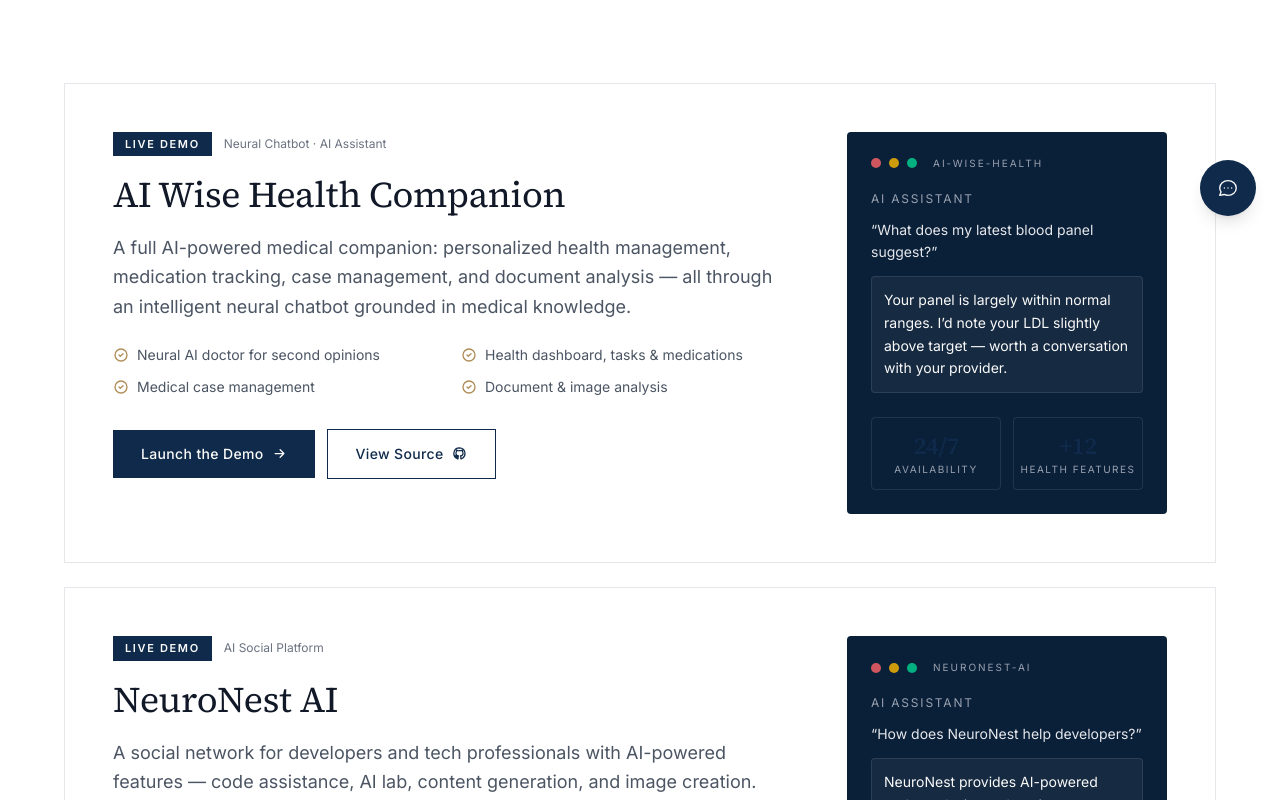
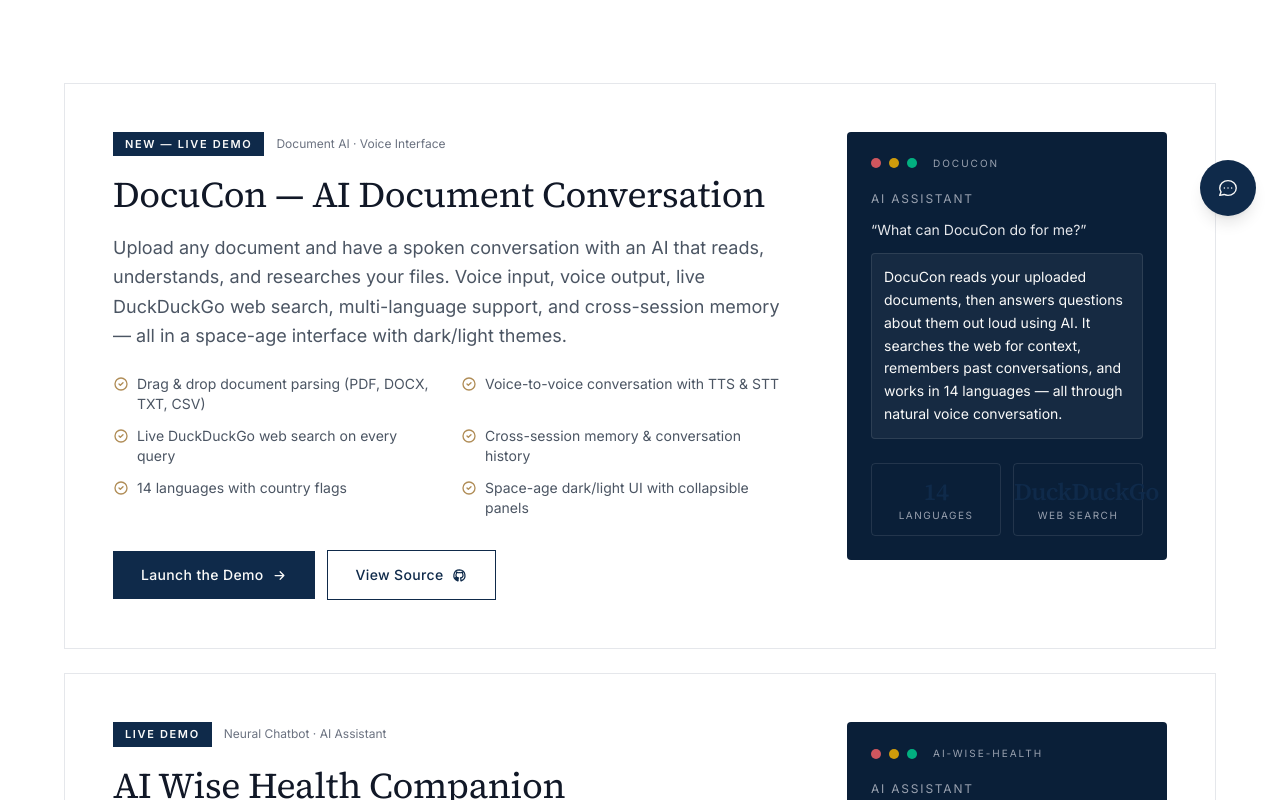
Before and after one commit to Aimotive-agent/veritas-global-ai, a Next.js app: page /demos in a window 1280 px wide. Shown: the part 560-1360 px from the top of the page. Built offline with nearby package versions, Linux system fonts and the light colour scheme.

Commit message:
feat: update DocuCon demo link to docucon.veritasglobalai.com + add to demos page
Co-authored-by: Launch AI Agent <simmamail@proton.me>
Signed-off-by: Launch AI Agent <simmamail@proton.me>

```diff
--- a/src/app/demos/page.tsx
+++ b/src/app/demos/page.tsx
@@ -9,6 +9,30 @@
 };
 
 const demos = [
+  {
+    title: "DocuCon — AI Document Conversation",
+    category: "Document AI · Voice Interface",
+    description:
+      "Upload any document and have a spoken conversation with an AI that reads, understands, and researches your files. Voice input, voice output, live DuckDuckGo web search, multi-language support, and cross-session memory — all in a space-age interface with dark/light themes.",
+    features: [
+      "Drag & drop document parsing (PDF, DOCX, TXT, CSV)",
+      "Voice-to-voice conversation with TTS & STT",
+      "Live DuckDuckGo web search on every query",
+      "Cross-session memory & conversation history",
+      "14 languages with country flags",
+      "Space-age dark/light UI with collapsible panels",
+    ],
+    href: "https://docucon.veritasglobalai.com",
+    repo: "https://github.com/Aimotive-agent/doucon",
+    tag: "New — Live Demo",
+    terminal: "docucon",
+    q: "What can DocuCon do for me?",
+    a: "DocuCon reads your uploaded documents, then answers questions about them out loud using AI. It searches the web for context, remembers past conversations, and works in 14 languages — all through natural voice conversation.",
+    metric1: "14",
+    metric1Label: "Languages",
+    metric2: "DuckDuckGo",
+    metric2Label: "Web Search",
+  },
   {
     title: "AI Wise Health Companion",
     category: "Neural Chatbot · AI Assistant",
--- a/src/app/page.tsx
+++ b/src/app/page.tsx
@@ -641,7 +641,7 @@
           <Reveal className="text-center">
             <div className="inline-flex flex-col sm:flex-row items-center gap-4">
               <a
-                href="https://docucon.netlify.app"
+                href="https://docucon.veritasglobalai.com"
                 target="_blank"
                 rel="noopener noreferrer"
                 className="inline-flex items-center gap-2 px-8 py-4 rounded-xl font-semibold text-white bg-gradient-to-r from-indigo-500 to-violet-600 hover:from-indigo-400 hover:to-violet-500 transition-all duration-300 shadow-lg shadow-indigo-500/25 hover:shadow-indigo-500/40 hover:scale-105"
```
